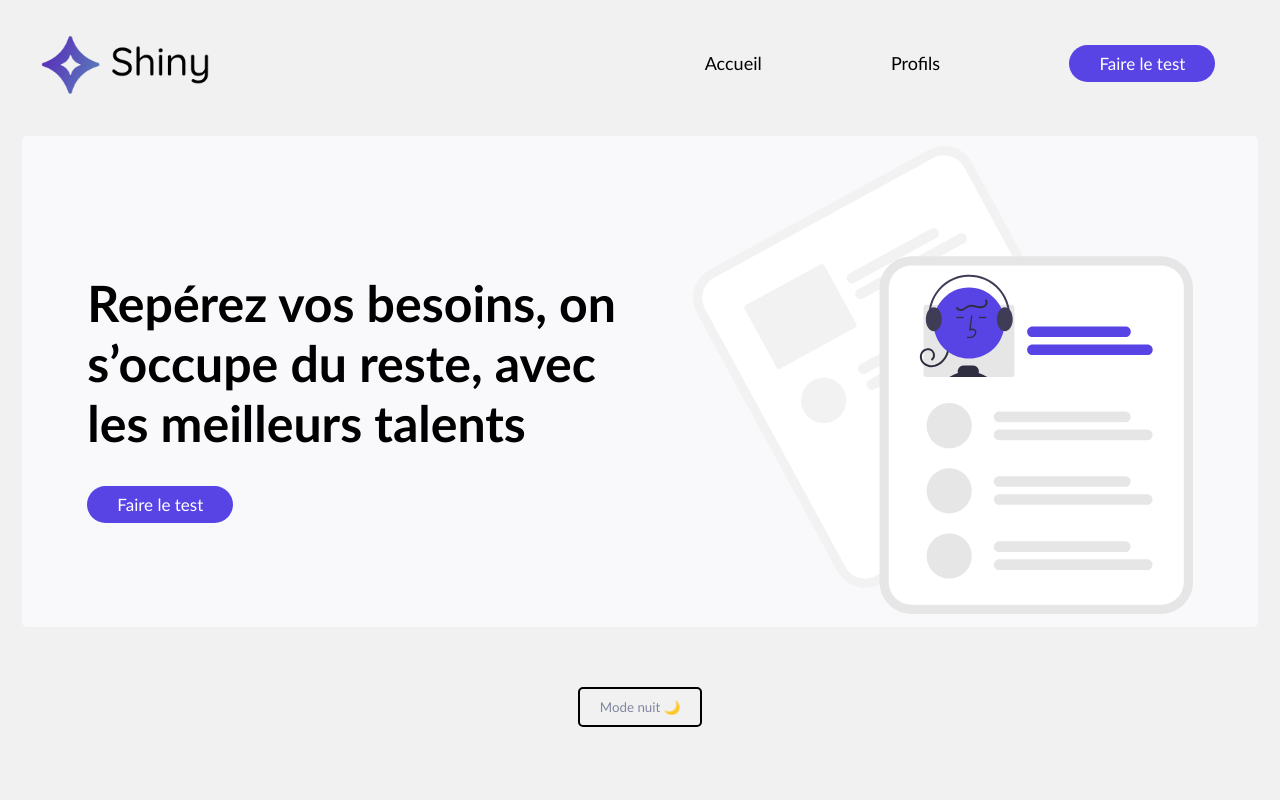
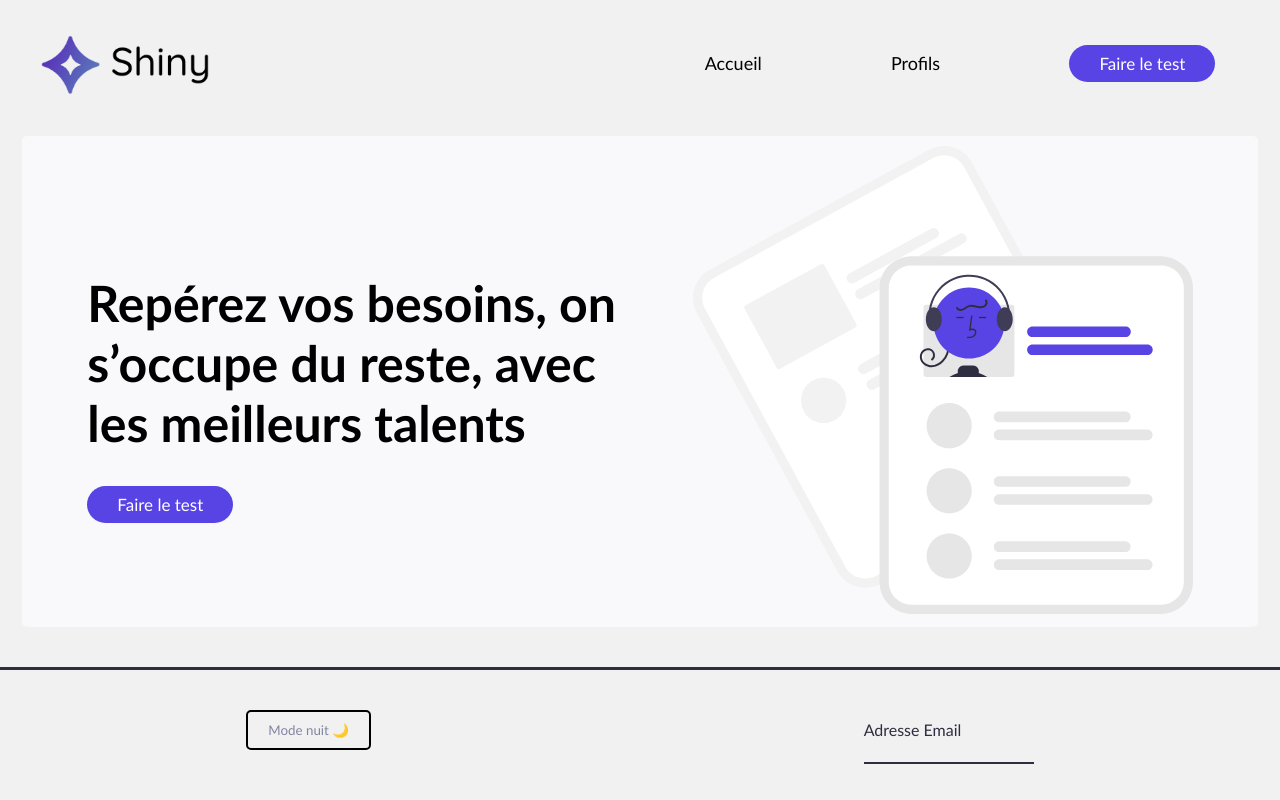
Before and after one commit to JyjyStudio/sandbox, a React (Create React App) app in the folder shiny-agency/front/: page / in a window 1280 px wide. Built offline with nearby package versions, Linux system fonts and the light colour scheme.

Commit message:
feat: EmailInput

```diff
--- /dev/null
+++ b/shiny-agency/front/src/components/EmailInput.jsx
@@ -0,0 +1,72 @@
+// import { Component } from 'react'
+import { useState } from 'react'
+import styled from 'styled-components'
+import colors from '../utils/colors'
+
+const InputWrapper = styled.div`
+	color: ${({ isDarkMode }) => (isDarkMode ? 'white' : colors.primary )};
+	display: flex;
+	flex-direction: column;
+`
+
+const StyledLabel = styled.label`
+	color: ${({ isDarkMode }) => (isDarkMode ? 'white' : colors.primary )};
+`
+
+const StyledInput = styled.input`
+	border: none;
+	color: ${({ isDarkMode }) => (isDarkMode ? 'white' : colors.primary )};
+	background-color: transparent;
+	border-bottom: 2px solid ${({ isDarkMode }) => (isDarkMode ? 'white' : colors.primary )};
+	margin-top: 5px;
+	margin-bottom: 15px;
+	outline: none;
+`
+
+const EmailInput = ({ isDarkMode }) => {
+	const [inputValue, setInputValue] = useState('')
+	const updateInputValue = (value) => setInputValue(value)
+
+	return (
+		<InputWrapper isDarkMode={isDarkMode}>
+			<StyledLabel isDarkMode={isDarkMode}>Adresse Email</StyledLabel>
+			<StyledInput
+				value={inputValue}
+				isDarkMode={isDarkMode}
+				onChange={(e) => updateInputValue(e.target.value)}
+			/>
+		</InputWrapper>
+	)
+}
+
+// class EmailInput extends Component {
+// 	constructor(props) {
+// 		// L'autre manière de binder de manière explicite votre fonction au this
+// 		// this.updateInputValue =this.updateInputValue.bind(this)
+// 		super(props)
+// 		this.state = {
+// 			inputValue: '',
+// 		}
+// 	}
+
+// 	updateInputValue(value) {
+// 		this.setState({ inputValue: value })
+// 	}
+
+// 	render() {
+// 		const { theme } = this.props
+
+// 		return (
+// 			<InputWrapper theme={theme}>
+// 				<StyledLabel theme={theme}>Adresse Email</StyledLabel>
+// 				<StyledInput
+// 					theme={theme}
+// 					onChange={(e) => this.updateInputValue(e.target.value)}
+// 				/>
+// 				{this.state.inputValue}
+// 			</InputWrapper>
+// 		)
+// 	}
+// }
+
+export default EmailInput
--- a/shiny-agency/front/src/components/Footer.jsx
+++ b/shiny-agency/front/src/components/Footer.jsx
@@ -2,13 +2,15 @@ import styled from 'styled-components'
 import colors from '../utils/colors'
 import { useContext } from 'react'
 import { ThemeContext } from '../utils/Context/Context'
+import EmailInput from './EmailInput'
 
 export default function Footer() {
 	const {theme, toggleTheme} = useContext(ThemeContext)
 
 	return (
-		<FooterContainer>
+		<FooterContainer isDarkMode={theme === 'dark'}>
 			<NightModeBtn border="2px black solid" isDarkMode={theme === 'dark'} onClick={toggleTheme}>Mode {theme === 'light' ? 'nuit 🌙' : 'jour ☀️'}</NightModeBtn>
+			<EmailInput isDarkMode={theme === 'dark'}/>
 		</FooterContainer>
 	)
 }
@@ -17,8 +19,10 @@ const FooterContainer = styled.div`
 	display: flex;
 	flex-direction: row;
 	align-items: center;
-	justify-content: center;
-	padding-top: 60px;
+	justify-content: space-around;
+	padding-top: 40px;
+	margin-top: 40px;
+	border-top: 3px solid ${({isDarkMode}) => isDarkMode ? '#fff' : colors.primary};
 `
 
 const NightModeBtn = styled.button`
```
